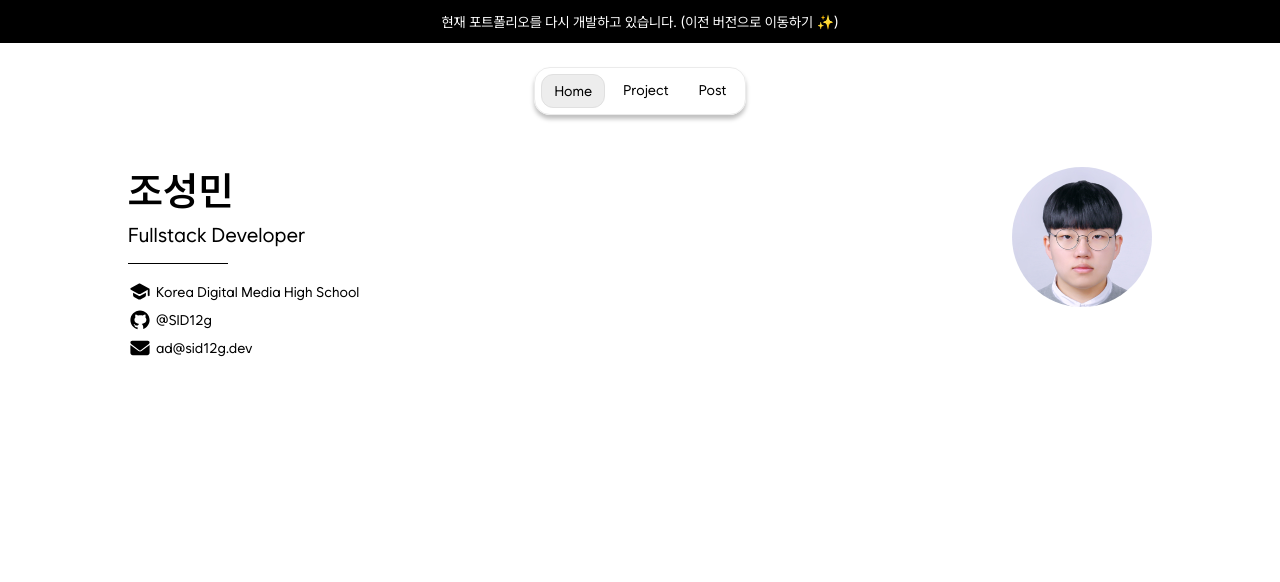
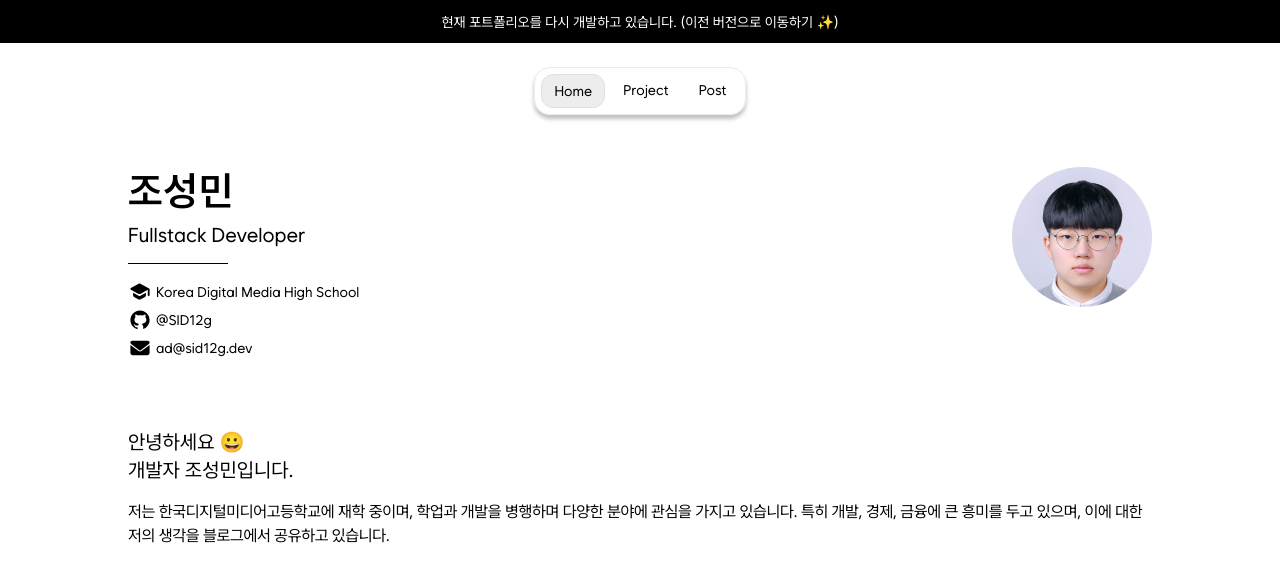
Before and after one commit to SID12g/sid12g.dev, a Next.js app: page / in a window 1280 px wide. Shown: the top 582 px of the page. Built offline with nearby package versions, Linux system fonts and the light colour scheme; a web font is replaced by a local one.

Commit message:
feat: Home page Intro

```diff
--- a/src/app/page.tsx
+++ b/src/app/page.tsx
@@ -18,38 +18,53 @@ export default function Home() {
       <Gap height="52px" />
       <ProfileBox>
         <InfoBox>
-          <Text fontSize="40px" fontWeight="600" letterSpacing="0.8px">
+          <Text font_size="40px" font_weight="600" letter_spacing="0.8px">
             조성민
           </Text>
           <Gap height="8px" />
-          <Text fontSize="20px" letterSpacing="-0.04px">
+          <Text font_size="20px" letter_spacing="-0.04px">
             Fullstack Developer
           </Text>
           <Gap height="16px" />
-          <Box width="100px" height="1px" background="#000000" />
+          <Box width="100px" height="1px" background_color="#000000" />
           <Gap height="16px" />
           <FlexBox>
             <Image src={EducationIcon} alt="Education Icon" />
             <Gap width="4px" />
-            <Text fontSize="14px">Korea Digital Media High School</Text>
+            <Text font_size="14px">Korea Digital Media High School</Text>
           </FlexBox>
           <Gap height="4px" />
           <FlexBox>
             <Image src={GithubIcon} alt="Github Icon" />
             <Gap width="4px" />
-            <Text fontSize="14px">@SID12g</Text>
+            <Text font_size="14px">@SID12g</Text>
           </FlexBox>
           <Gap height="4px" />
           <FlexBox>
             <Image src={MailIcon} alt="Mail Icon" />
             <Gap width="4px" />
-            <Text fontSize="14px">ad@sid12g.dev</Text>
+            <Text font_size="14px">ad@sid12g.dev</Text>
           </FlexBox>
         </InfoBox>
-        <Box width="140px" height="140px" radius="1000px">
+        <Box width="140px" height="140px" border_radius="1000px">
           <Image src={ProfileImage} alt="Profile Image" />
         </Box>
       </ProfileBox>
+      <Gap height="68px" />
+      <IntroBox>
+        <Text font_size="20px" line_height="28px">
+          안녕하세요 😀
+          <br />
+          개발자 조성민입니다.
+        </Text>
+        <Gap height="16px" />
+        <Text font_size="16px" line_height="24px" letter_spacing="-0.32px">
+          저는 한국디지털미디어고등학교에 재학 중이며, 학업과 개발을 병행하며
+          다양한 분야에 관심을 가지고 있습니다. 특히 개발, 경제, 금융에 큰
+          흥미를 두고 있으며, 이에 대한 저의 생각을 블로그에서 공유하고
+          있습니다.
+        </Text>
+      </IntroBox>
     </Wrapper>
   );
 }
@@ -63,3 +78,8 @@ const InfoBox = styled.div`
   display: flex;
   flex-direction: column;
 `;
+
+const IntroBox = styled.div`
+  display: flex;
+  flex-direction: column;
+`;
--- a/src/components/Banner.tsx
+++ b/src/components/Banner.tsx
@@ -9,7 +9,7 @@ export default function Banner() {
     <div>
       {
         <BannerWrapper>
-          <Text fontSize="14px" color="#ffffff">
+          <Text font_size="14px" color="#ffffff">
             현재 포트폴리오를 다시 개발하고 있습니다.
           </Text>{" "}
           <HyperLink
@@ -25,7 +25,7 @@ export default function Banner() {
 function HyperLink({ text, href }: { text: string; href: string }) {
   return (
     <Link href={href}>
-      <Text fontSize="14px" color="#ffffff">
+      <Text font_size="14px" color="#ffffff">
         {text}
       </Text>
     </Link>
--- a/src/components/Box.tsx
+++ b/src/components/Box.tsx
@@ -3,13 +3,13 @@ import styled from "styled-components";
 const Box = styled.div<{
   width?: string;
   height?: string;
-  background?: string;
-  radius?: string;
+  background_color?: string;
+  border_radius?: string;
 }>`
   width: ${(props) => props.width};
   height: ${(props) => props.height};
-  background-color: ${(props) => props.background};
-  border-radius: ${(props) => props.radius};
+  background-color: ${(props) => props.background_color};
+  border-radius: ${(props) => props.border_radius};
   overflow: hidden;
 `;
 
--- a/src/components/Navbar.tsx
+++ b/src/components/Navbar.tsx
@@ -18,7 +18,7 @@ export default function Navbar() {
           router.push("/");
         }}
       >
-        <Text fontSize="14px" fontWeight="400">
+        <Text font_size="14px" font_weight="400">
           Home
         </Text>
       </Button>
@@ -30,9 +30,7 @@ export default function Navbar() {
           router.push("/project");
         }}
       >
-        <Text fontSize="14px" fontWeight="400">
-          Project
-        </Text>
+        <Text font_size="14px">Project</Text>
       </Button>
       <Gap width="6px" />
       <Button
@@ -42,9 +40,7 @@ export default function Navbar() {
           router.push("/post");
         }}
       >
-        <Text fontSize="14px" fontWeight="400">
-          Post
-        </Text>
+        <Text font_size="14px">Post</Text>
       </Button>
     </NavbarWrapper>
   );
--- a/src/components/Text.tsx
+++ b/src/components/Text.tsx
@@ -1,17 +1,17 @@
 import styled from "styled-components";
 
 const Text = styled.p<{
-  fontSize?: string;
-  fontWeight?: string;
+  font_size?: string;
+  font_weight?: string;
   color?: string;
-  lineHeight?: string;
-  letterSpacing?: string;
+  line_height?: string;
+  letter_spacing?: string;
 }>`
-  font-size: ${(props) => props.fontSize || "16px"};
-  font-weight: ${(props) => props.fontWeight || "400"};
+  font-size: ${(props) => props.font_size || "16px"};
+  font-weight: ${(props) => props.font_weight || "400"};
   color: ${(props) => props.color || "#000000"};
-  line-height: ${(props) => props.lineHeight || "normal"};
-  letter-spacing: ${(props) => props.letterSpacing || "normal"};
+  line-height: ${(props) => props.line_height || "normal"};
+  letter-spacing: ${(props) => props.letter_spacing || "normal"};
   margin: 0;
 `;
 
```
